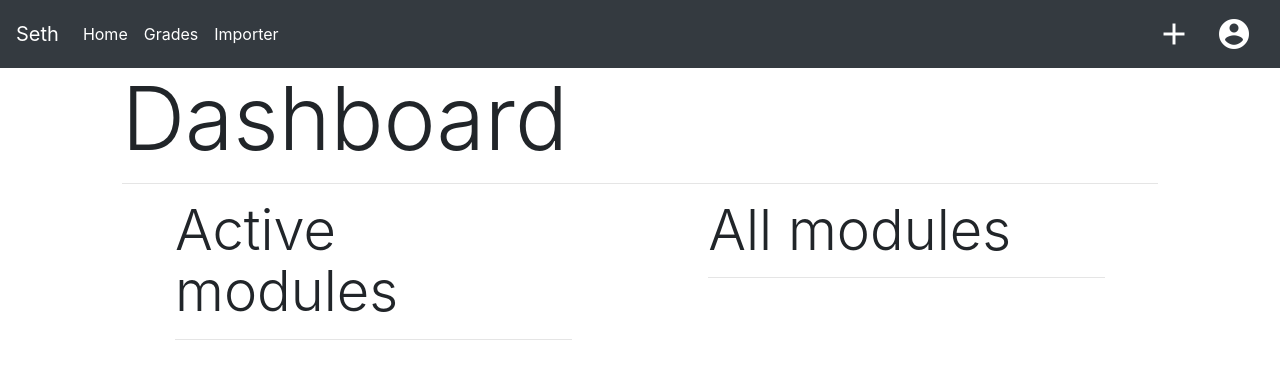
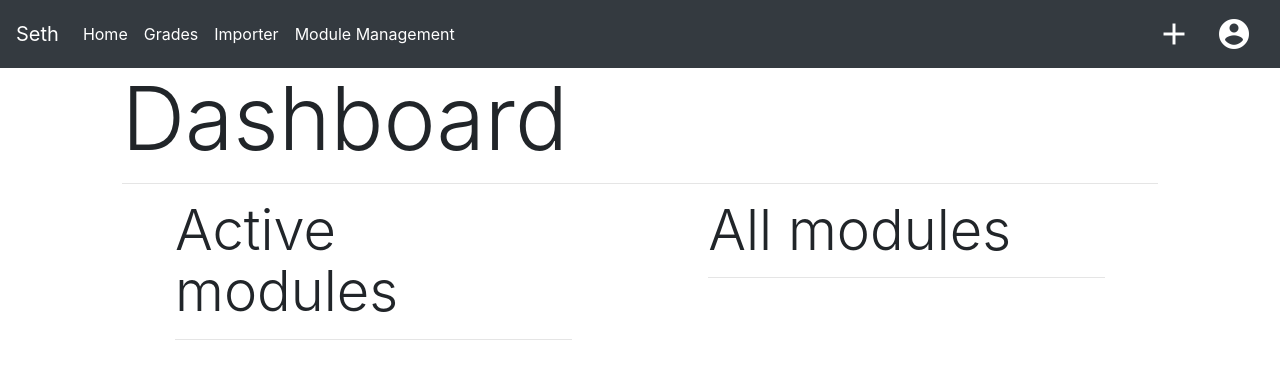
Before and after one commit to tkerkhoven/Seth, a Django app: page / in a window 1280 px wide. Shown: the top 379 px of the page. Run offline with Django 3.2, Linux system fonts and the light colour scheme; data that the repository does not hold is empty; parts of the project's set-up code (start-up, migrations or seed data) failed here and were passed over; some libraries are stand-ins or nearby versions.

Commit message:
added module management to navbar, added navbar to module management

```diff
--- a/Seth/Seth/settings.py
+++ b/Seth/Seth/settings.py
@@ -38,7 +38,7 @@ INSTALLED_APPS = [
     'django.contrib.messages',
     'django.contrib.staticfiles',
     'dashboard',
-    'module_management.apps.ModuleManagementConfig',
+    'module_management',
     'importer',
 ]
 
--- a/Seth/dashboard/context_processors/installed_apps.py
+++ b/Seth/dashboard/context_processors/installed_apps.py
@@ -3,6 +3,7 @@ from django.conf import settings
 
 def installed_apps(request):
     return {
+        'module_management_installed': 'module_management' in settings.INSTALLED_APPS,
         'grades_installed': 'Grades.apps.GradesConfig' in settings.INSTALLED_APPS,
         'importer_installed': 'importer' in settings.INSTALLED_APPS,
     }
--- a/Seth/dashboard/templates/navbar.html
+++ b/Seth/dashboard/templates/navbar.html
@@ -15,7 +15,12 @@
                 {% endif %}
                 {% if importer_installed %}
                 <li class="nav-item active">
-                    <a class="nav-link" href="{%  url 'import_index' %}">Importer<span class="sr-only">(current)</span></a>
+                    <a class="nav-link" href="{% url 'import_index' %}">Importer<span class="sr-only">(current)</span></a>
+                </li>
+                {% endif %}
+                {% if module_management_installed %}
+                <li class="nav-item active">
+                    <a class="nav-link" href="{% url 'module_management:module_overview' %}">Module Management<span class="sr-only">(current)</span></a>
                 </li>
                 {% endif %}
             </ul>
--- a/Seth/module_management/templates/module_management/course_detail.html
+++ b/Seth/module_management/templates/module_management/course_detail.html
@@ -5,6 +5,7 @@
 {% endblock %}
 
 {% block content %}
+    {% include 'navbar.html' %}
     <ul>
         <li>Course Code: {{ course.course_code }}</li>
         <li>Course Name: {{ course.name }}</li>
--- a/Seth/module_management/templates/module_management/course_update.html
+++ b/Seth/module_management/templates/module_management/course_update.html
@@ -5,6 +5,7 @@
 {% endblock %}
 
 {% block content %}
+    {% include 'navbar.html' %}
     <form action="" method="post">{% csrf_token %}
         {{ form.as_p }}
         <input type="submit" value="Apply"/>
--- a/Seth/module_management/templates/module_management/index.html
+++ b/Seth/module_management/templates/module_management/index.html
@@ -5,6 +5,7 @@
 {% endblock %}
 
 {% block content %}
+    {% include 'navbar.html' %}
     <ul>
         {% for mod in module_list %}
             <li><a href="{% url 'module_management:module_detail' mod.pk %}">{{ mod.module_code }} - {{ mod.name }}</a>
--- a/Seth/module_management/templates/module_management/module_detail.html
+++ b/Seth/module_management/templates/module_management/module_detail.html
@@ -5,6 +5,7 @@
 {% endblock %}
 
 {% block content %}
+    {% include 'navbar.html' %}
     <ul>
         <li>Module Code: {{ module.module_code }}</li>
         <li>Module Name: {{ module.name }}</li>
--- a/Seth/module_management/templates/module_management/module_ed_detail.html
+++ b/Seth/module_management/templates/module_management/module_ed_detail.html
@@ -5,6 +5,7 @@
 {% endblock %}
 
 {% block content %}
+    {% include 'navbar.html' %}
     <ul>
         <li>Module Code: {{ module_ed.module_code }}</li>
         <li>Year: {{ module_ed.year.year }}</li>
--- a/Seth/module_management/templates/module_management/module_ed_update.html
+++ b/Seth/module_management/templates/module_management/module_ed_update.html
@@ -5,6 +5,7 @@
 {% endblock %}
 
 {% block content %}
+    {% include 'navbar.html' %}
     <form action="" method="post">{% csrf_token %}
         {{ form.as_p }}
         <input type="submit" value="Apply"/>
--- a/Seth/module_management/templates/module_management/test_detail.html
+++ b/Seth/module_management/templates/module_management/test_detail.html
@@ -5,6 +5,7 @@
 {% endblock %}
 
 {% block content %}
+    {% include 'navbar.html' %}
     <ul>
         <li>Course: <a
                 href="{% url 'module_management:course_detail' test.course_id.pk %}">{{ test.course_id.course_code }}
--- a/Seth/module_management/templates/module_management/test_update.html
+++ b/Seth/module_management/templates/module_management/test_update.html
@@ -6,6 +6,7 @@
 
 
 {% block content %}
+    {% include 'navbar.html' %}
     <form action="" method="post">{% csrf_token %}
         {{ form.as_p }}
         <input type="submit" value="Apply"/>
--- a/Seth/module_management/views.py
+++ b/Seth/module_management/views.py
@@ -120,8 +120,6 @@ class ModuleEdUpdateView(generic.UpdateView):
     model = Module_ed
     fields = ['year', 'module_code_extension', 'courses', 'start', 'stop']
 
-    # success_url = reverse_lazy('module_management:module_ed_detail')
-
     def dispatch(self, request, *args, **kwargs):
         pk = request.path_info.split('/')[2]
         user = request.user
```
